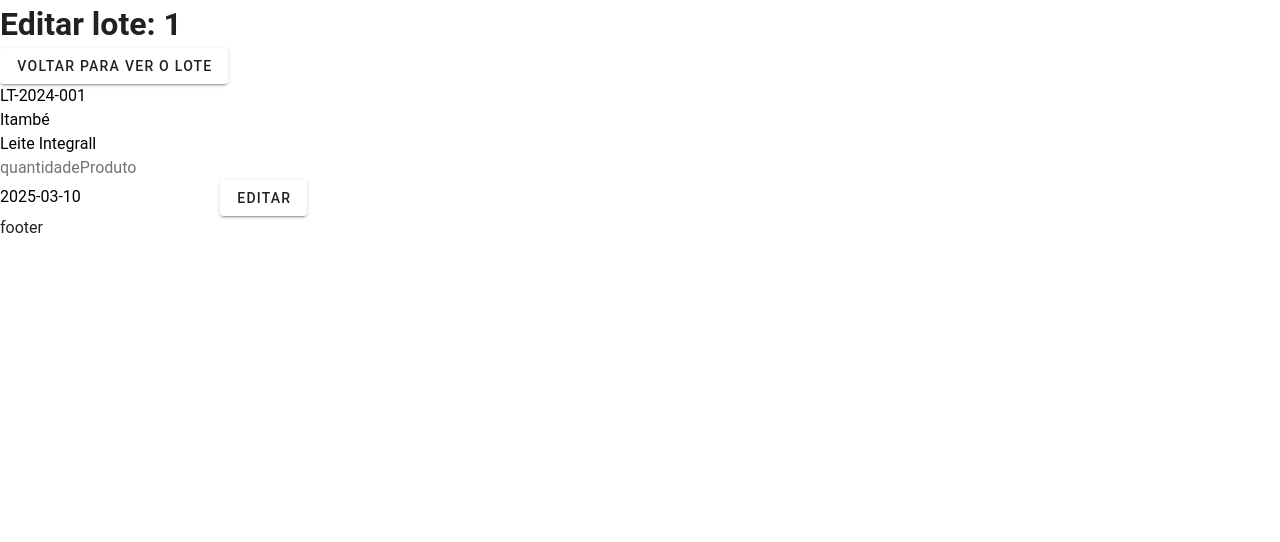
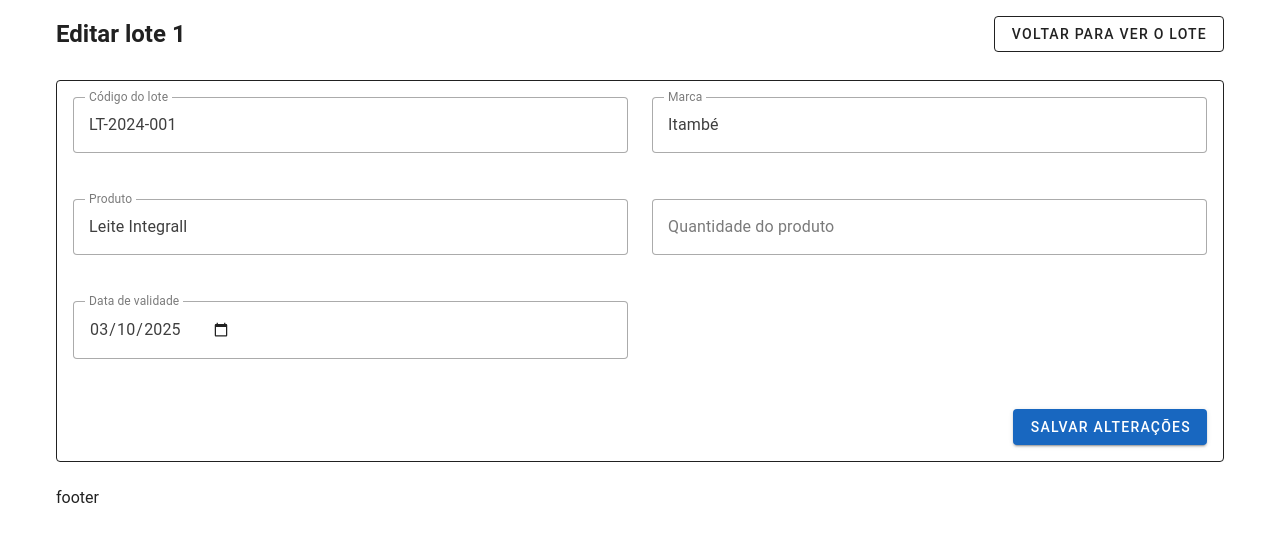
Before and after one commit to nycolexavier/agiliza, a Vue app: page /dashboard/lotes/1/editar in a window 1280 px wide. Shown: the top 542 px of the page. Built offline with nearby package versions, Linux system fonts and the light colour scheme; data requests are answered from the project's data file; the HTML template or start-up script is replaced by a standard one.

Commit message:
feat: mudando /lotes para vuetify

```diff
--- a/src/pages/dashboard/Lotes/Lotes.vue
+++ b/src/pages/dashboard/Lotes/Lotes.vue
@@ -73,31 +73,45 @@ export default defineComponent({
 </script>
 
 <template>
-  <div>
-    <h1>Página de Lotes</h1>
+  <v-container fluid>
+    <!-- Cabeçalho -->
+    <v-row align="center" class="mb-4">
+      <v-col cols="12" md="6">
+        <h2>Lotes</h2>
+      </v-col>
 
-    <input type="text" v-model="busca" placeholder="Busca por Código Lote" />
+      <v-col cols="12" md="6" class="text-end">
+        <v-btn variant="outlined" @click="irParaODashboard"> Dashboard </v-btn>
+      </v-col>
+    </v-row>
 
-    <br />
+    <!-- Busca -->
+    <v-text-field
+      v-model="busca"
+      label="Buscar por código do lote"
+      variant="outlined"
+      density="compact"
+      clearable
+      class="mb-4"
+    />
 
-    <v-btn @click="irParaODashboard">Dashboard</v-btn>
-
-    <br />
-
-    <table>
-      <thead>
+    <!-- Tabela -->
+    <v-card variant="outlined">
+      <v-data-table :items="lotesPaginados" item-key="id">
+        <template #headers>
           <tr>
-          <th>id</th>
-          <th>Código Lote</th>
+            <th>ID</th>
+            <th>Código do lote</th>
             <th>Marca</th>
             <th>Produto</th>
             <th>Status</th>
             <th>Data de validade</th>
+            <th>Ações</th>
           </tr>
-      </thead>
+        </template>
 
-      <tbody>
-        <tr v-for="item in lotesPaginados" :key="item.id">
+        <template #item="{ item }">
+          <tr>
             <td>{{ item.id }}</td>
             <td>{{ item.codigoLote }}</td>
             <td>{{ item.marca }}</td>
@@ -106,25 +120,40 @@ export default defineComponent({
             <td>{{ item.dataValidade }}</td>
 
             <td>
-            <v-btn @click="irParaOLotesEditar(item.id)">Ver</v-btn>
+              <v-btn
+                size="small"
+                variant="outlined"
+                @click="irParaOLotesEditar(item.id)"
+              >
+                Ver
+              </v-btn>
             </td>
           </tr>
-      </tbody>
-    </table>
+        </template>
+      </v-data-table>
+    </v-card>
 
-    <div>
-      <v-btn @click="paginaAtual--" :disabled="paginaAtual === 1">
+    <!-- Paginação -->
+    <v-row class="mt-4" justify="center" align="center">
+      <v-btn
+        variant="outlined"
+        @click="paginaAtual--"
+        :disabled="paginaAtual === 1"
+      >
         Anterior
       </v-btn>
 
-      <span>Página {{ paginaAtual }}</span>
+      <span class="mx-4"> Página {{ paginaAtual }} </span>
 
       <v-btn
+        variant="outlined"
         @click="paginaAtual++"
         :disabled="paginaAtual * itensPorPagina >= lotesFiltrado.length"
       >
         Próximo
       </v-btn>
-    </div>
-  </div>
+    </v-row>
+
+    <Footer />
+  </v-container>
 </template>
--- a/src/pages/dashboard/Lotes/editar/LotesEditar.vue
+++ b/src/pages/dashboard/Lotes/editar/LotesEditar.vue
@@ -74,34 +74,93 @@ export default defineComponent({
 </script>
 
 <template>
-  <div>
-    <h1>Editar lote: {{ lote?.id }}</h1>
+  <v-container>
+    <!-- Cabeçalho -->
+    <v-row align="center" class="mb-4">
+      <v-col cols="12" md="6">
+        <h2>Editar lote {{ lote?.id }}</h2>
+      </v-col>
 
-    <v-btn @click="irParaOProduto">Voltar para ver o lote</v-btn>
+      <v-col cols="12" md="6" class="text-end">
+        <v-btn variant="outlined" @click="irParaOProduto">
+          Voltar para ver o lote
+        </v-btn>
+      </v-col>
+    </v-row>
 
-    <form @submit.prevent="enviarForm">
-      <input v-model="form.codigoLote" placeholder="codigoLote" />
-      <br />
-      <input v-model="form.marca" placeholder="marca" />
-      <br />
-      <input v-model="form.produto" placeholder="produto" />
-      <br />
-      <input v-model="form.quantidadeProduto" placeholder="quantidadeProduto" />
-      <br />
-      <input v-model="form.dataValidade" placeholder="dataValidade" />
+    <!-- Card do formulário -->
+    <v-card variant="outlined">
+      <v-card-text>
+        <v-form @submit.prevent="enviarForm">
+          <v-row>
+            <v-col cols="12" md="6">
+              <v-text-field
+                v-model="form.codigoLote"
+                label="Código do lote"
+                variant="outlined"
+                required
+              />
+            </v-col>
+
+            <v-col cols="12" md="6">
+              <v-text-field
+                v-model="form.marca"
+                label="Marca"
+                variant="outlined"
+                required
+              />
+            </v-col>
+
+            <v-col cols="12" md="6">
+              <v-text-field
+                v-model="form.produto"
+                label="Produto"
+                variant="outlined"
+                required
+              />
+            </v-col>
+
+            <v-col cols="12" md="6">
+              <v-text-field
+                v-model="form.quantidadeProduto"
+                label="Quantidade do produto"
+                variant="outlined"
+                type="number"
+              />
+            </v-col>
+
+            <v-col cols="12" md="6">
+              <v-text-field
+                v-model="form.dataValidade"
+                label="Data de validade"
+                type="date"
+                variant="outlined"
+                required
+              />
+            </v-col>
+          </v-row>
+
+          <!-- Ações -->
+          <v-row class="mt-4">
+            <v-col cols="12" class="text-end">
               <v-btn
+                color="primary"
                 type="submit"
                 :disabled="
                   !form.codigoLote ||
                   !form.marca ||
                   !form.produto ||
-          // !form.quantidadeProduto ||
                   !form.dataValidade
                 "
               >
-        Editar
+                Salvar alterações
               </v-btn>
-    </form>
-    <Footer />
-  </div>
+            </v-col>
+          </v-row>
+        </v-form>
+      </v-card-text>
+    </v-card>
+
+    <Footer class="mt-6" />
+  </v-container>
 </template>
--- a/src/pages/dashboard/Lotes/ver/LotesVer.vue
+++ b/src/pages/dashboard/Lotes/ver/LotesVer.vue
@@ -44,37 +44,66 @@ export default defineComponent({
 </script>
 
 <template>
-  <div>
-    <h1>Lote: {{ lote?.id }}</h1>
+  <v-container>
+    <!-- Cabeçalho -->
+    <v-row align="center" class="mb-4">
+      <v-col cols="12" md="6">
+        <h2>Lote {{ lote?.id }}</h2>
+      </v-col>
 
-    <v-btn @click="irParaOsLotes">Voltar para Lotes</v-btn>
+      <v-col cols="12" md="6" class="text-end">
+        <v-btn variant="outlined" class="mr-2" @click="irParaOsLotes">
+          Voltar para Lotes
+        </v-btn>
 
-    <table>
-      <thead>
-        <tr>
-          <th>id</th>
-          <th>Código Lote</th>
-          <th>Marca</th>
-          <th>Produto</th>
-          <th>Status</th>
-          <th>Data de validade</th>
-        </tr>
-      </thead>
+        <v-btn
+          variant="flat"
+          color="primary"
+          :disabled="!lote"
+          @click="irParaLotesEditar"
+        >
+          Editar
+        </v-btn>
+      </v-col>
+    </v-row>
 
-      <tbody>
-        <tr>
-          <td>{{ lote?.id }}</td>
-          <td>{{ lote?.codigoLote }}</td>
-          <td>{{ lote?.marca }}</td>
-          <td>{{ lote?.produto }}</td>
-          <td>{{ lote?.status }}</td>
-          <td>{{ lote?.dataValidade }}</td>
+    <!-- Card com dados -->
+    <v-card variant="outlined">
+      <v-card-text>
+        <v-row>
+          <v-col cols="12" md="6">
+            <strong>ID</strong>
+            <div>{{ lote?.id }}</div>
+          </v-col>
 
-          <td>
-            <v-btn @click="irParaLotesEditar">Editar</v-btn>
-          </td>
-        </tr>
-      </tbody>
-    </table>
-  </div>
+          <v-col cols="12" md="6">
+            <strong>Código do lote</strong>
+            <div>{{ lote?.codigoLote }}</div>
+          </v-col>
+
+          <v-col cols="12" md="6">
+            <strong>Marca</strong>
+            <div>{{ lote?.marca }}</div>
+          </v-col>
+
+          <v-col cols="12" md="6">
+            <strong>Produto</strong>
+            <div>{{ lote?.produto }}</div>
+          </v-col>
+
+          <v-col cols="12" md="6">
+            <strong>Status</strong>
+            <div>{{ lote?.status }}</div>
+          </v-col>
+
+          <v-col cols="12" md="6">
+            <strong>Data de validade</strong>
+            <div>{{ lote?.dataValidade }}</div>
+          </v-col>
+        </v-row>
+      </v-card-text>
+    </v-card>
+
+    <Footer class="mt-6" />
+  </v-container>
 </template>
```
Lines whose indentation alone changed are shown as unchanged.
